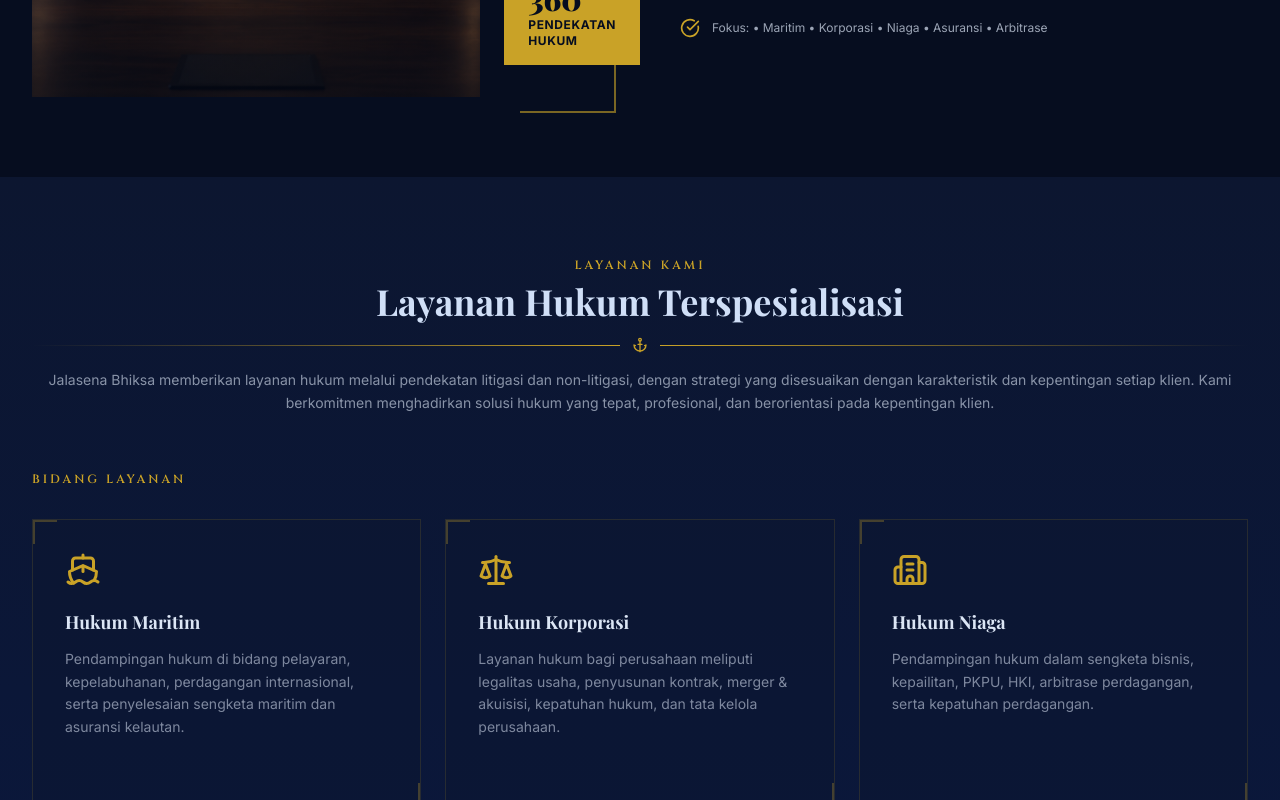
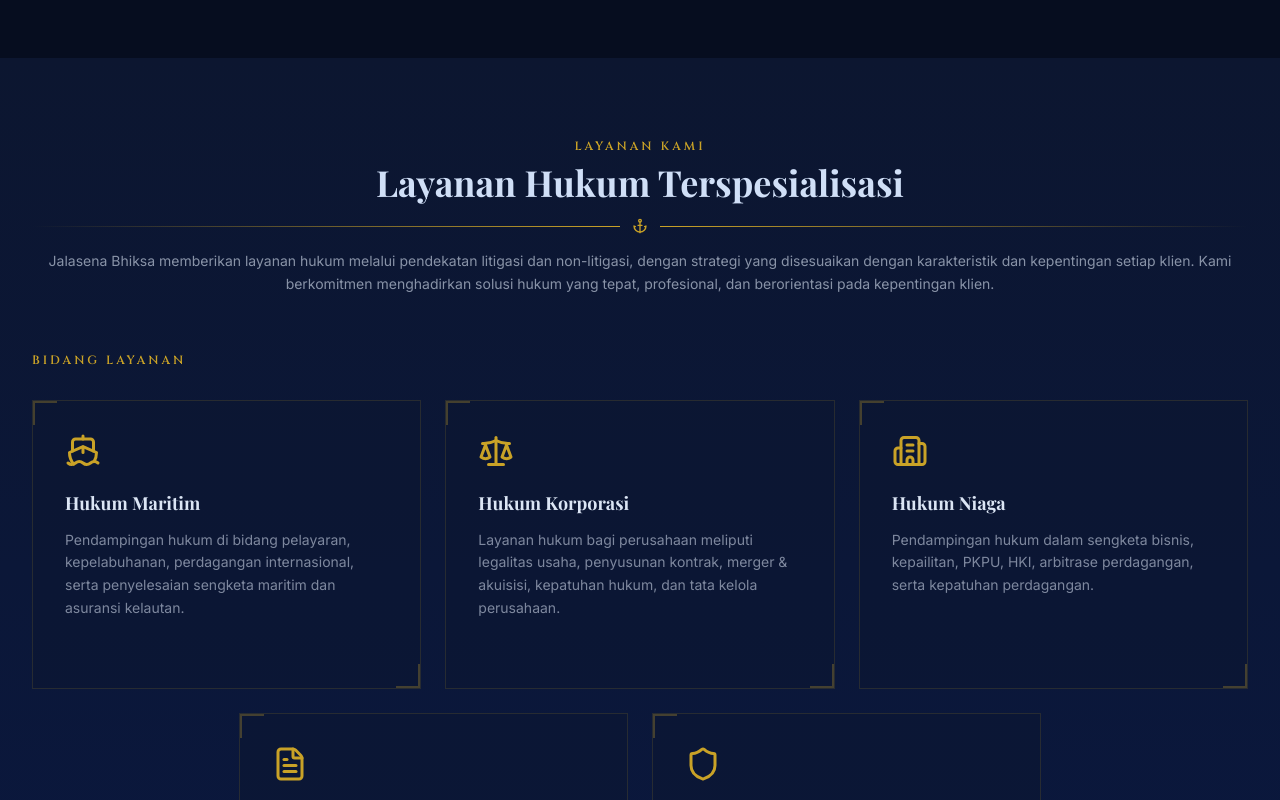
Before and after one commit to maulanasigit20/prototype-web-lawfirm, a React (Vite) app: page / in a window 1280 px wide. Shown: the part 1380-2180 px from the top of the page. Built offline with nearby package versions, Linux system fonts and the light colour scheme; a web font is replaced by a local one.

Commit message:
update about background

```diff
--- a/src/app/App.tsx
+++ b/src/app/App.tsx
@@ -698,7 +698,7 @@
           {/* Image */}
           <div className="relative">
             <div className="relative">
-              <div className="bg-[#0c1630] aspect-[3/4] max-w-md overflow-hidden">
+              <div className="bg-[#0c1630] aspect-[4/4] max-w-md overflow-hidden">
                 <img
                   src={aboutBackground}
                   alt={SITE.about.imgAlt}
@@ -765,9 +765,11 @@
   const [hovered, setHovered] = useState<number | null>(null);
 
   return (
-    <Reveal delay={0.3}>
     <section id="services" className="py-20 bg-[#0c1630]" style={{ background: "linear-gradient(180deg, #0c1630 0%, #0a1840 100%)" }}>
       <div className="max-w-7xl mx-auto px-4 md:px-8">
+
+        {/* Header Section */}
+        <Reveal delay={0.2}>
           <div className="text-center mb-14">
             <SectionLabel>Layanan Kami</SectionLabel>
             <SectionHeading>Layanan Hukum Terspesialisasi</SectionHeading>
@@ -776,38 +778,42 @@
               Jalasena Bhiksa memberikan layanan hukum melalui pendekatan litigasi dan non-litigasi, dengan strategi yang disesuaikan dengan karakteristik dan kepentingan setiap klien. Kami berkomitmen menghadirkan solusi hukum yang tepat, profesional, dan berorientasi pada kepentingan klien.
             </p>
           </div>
+        </Reveal>
+
+        <Reveal delay={0.3}>
           <SectionLabel>Bidang Layanan</SectionLabel>
           <br className="mb-6" />
+        </Reveal>
+
+        {/* Grid Bidang Layanan (3 Kolom di Baris 1, 2 Kolom di Baris 2) */}
         <div className="grid grid-cols-1 sm:grid-cols-2 lg:grid-cols-6 gap-6">
           {SITE.services.map((svc, i) => (
+            <Reveal
+              key={i}
+              delay={0.1 * i}
+              className={`lg:col-span-2 ${i === 3 ? "lg:col-start-2" : ""} ${i === 4 ? "lg:col-start-4" : ""}`}
+            >
               <div
-            key={i}
                 onMouseEnter={() => setHovered(i)}
                 onMouseLeave={() => setHovered(null)}
-            className={`relative p-8 border cursor-pointer transition-all duration-300 group
-              lg:col-span-2
-              ${i === 3 ? "lg:col-start-2" : ""}
-              ${i === 4 ? "lg:col-start-4" : ""}
+                className={`relative p-8 border cursor-pointer transition-all duration-300 group h-full flex flex-col justify-between
                   ${
                     hovered === i
                       ? "border-[#c9a227] bg-[#0c1630]"
                       : "border-[#c9a227]/15 bg-[#0c1630]/50 hover:border-[#c9a227]/50"
                   }`}
               >
+                <div>
                   {/* Corner ornament */}
                   <div
                     className={`absolute top-0 left-0 w-6 h-6 border-t-2 border-l-2 transition-colors duration-300 ${
-                hovered === i
-                  ? "border-[#c9a227]"
-                  : "border-[#c9a227]/30"
+                      hovered === i ? "border-[#c9a227]" : "border-[#c9a227]/30"
                     }`}
                   />
 
                   <div
                     className={`absolute bottom-0 right-0 w-6 h-6 border-b-2 border-r-2 transition-colors duration-300 ${
-                hovered === i
-                  ? "border-[#c9a227]"
-                  : "border-[#c9a227]/30"
+                      hovered === i ? "border-[#c9a227]" : "border-[#c9a227]/30"
                     }`}
                   />
 
@@ -832,6 +838,7 @@
                   >
                     {svc.desc}
                   </p>
+                </div>
 
                 <div
                   className={`mt-5 flex items-center gap-2 text-[#c9a227] text-xs font-semibold tracking-wider uppercase transition-opacity duration-300 ${
@@ -842,11 +849,12 @@
                   <ChevronRight className="w-3.5 h-3.5" />
                 </div>
               </div>
-        ))}
-      </div>
+            </Reveal>
+          ))}
+        </div>
+
       </div>
     </section>
-    </Reveal>
   );
 }
 
--- a/src/app/components/Reveal.tsx
+++ b/src/app/components/Reveal.tsx
@@ -3,14 +3,17 @@
 type RevealProps = {
   children: React.ReactNode;
   delay?: number;
+  className?: string; // Tambahkan ini
 };
 
 export default function Reveal({
   children,
   delay = 0,
+  className = "", // Set default kosong
 }: RevealProps) {
   return (
     <motion.div
+      className={className} // Teruskan className ke motion.div
       initial={{
         opacity: 0,
         y: 60,
```
Also changed, not shown: src/imports/aboutBackground.png, src/imports/aboutBackground1.png (deleted). Lines whose indentation alone changed are shown as unchanged.
